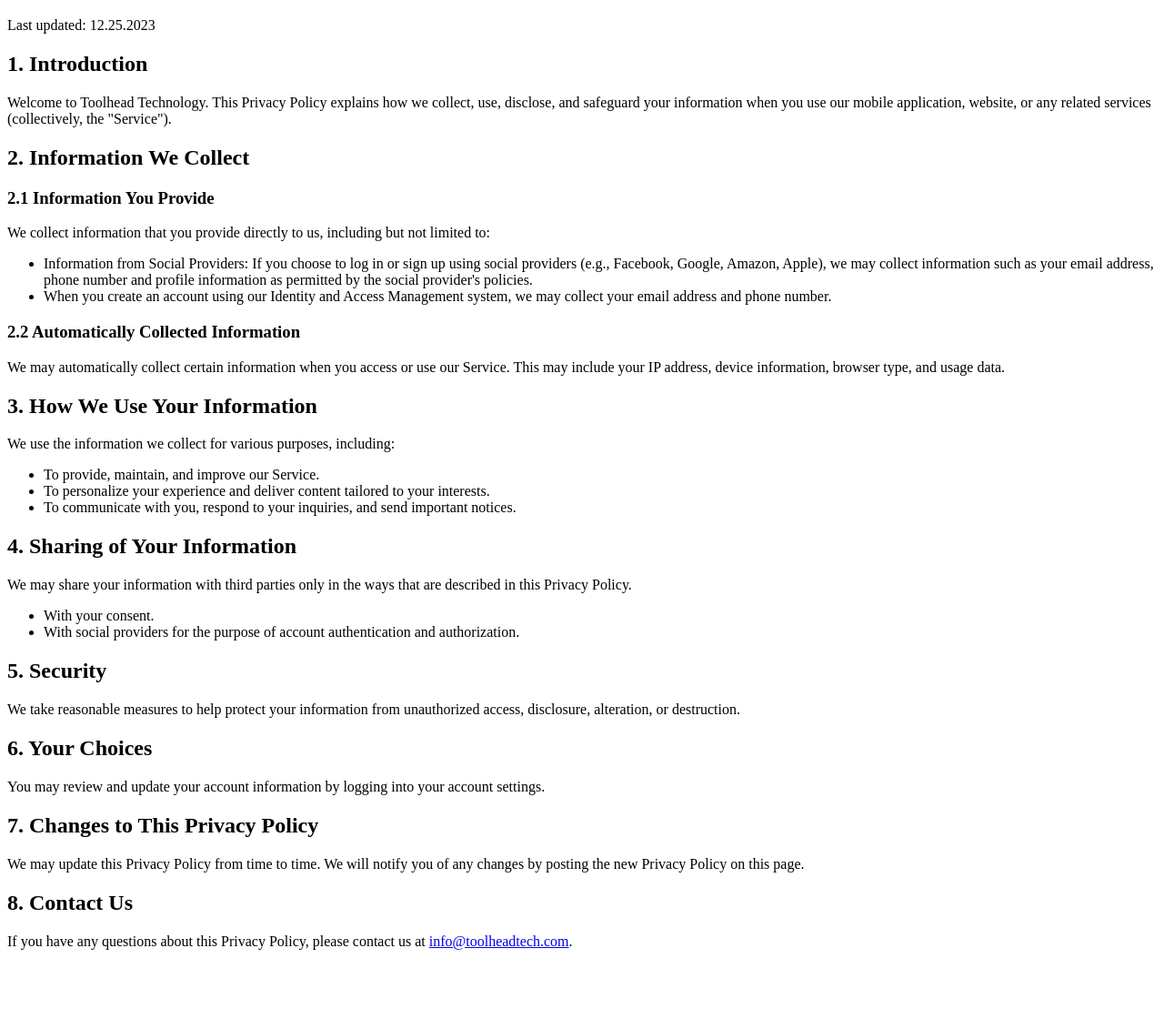
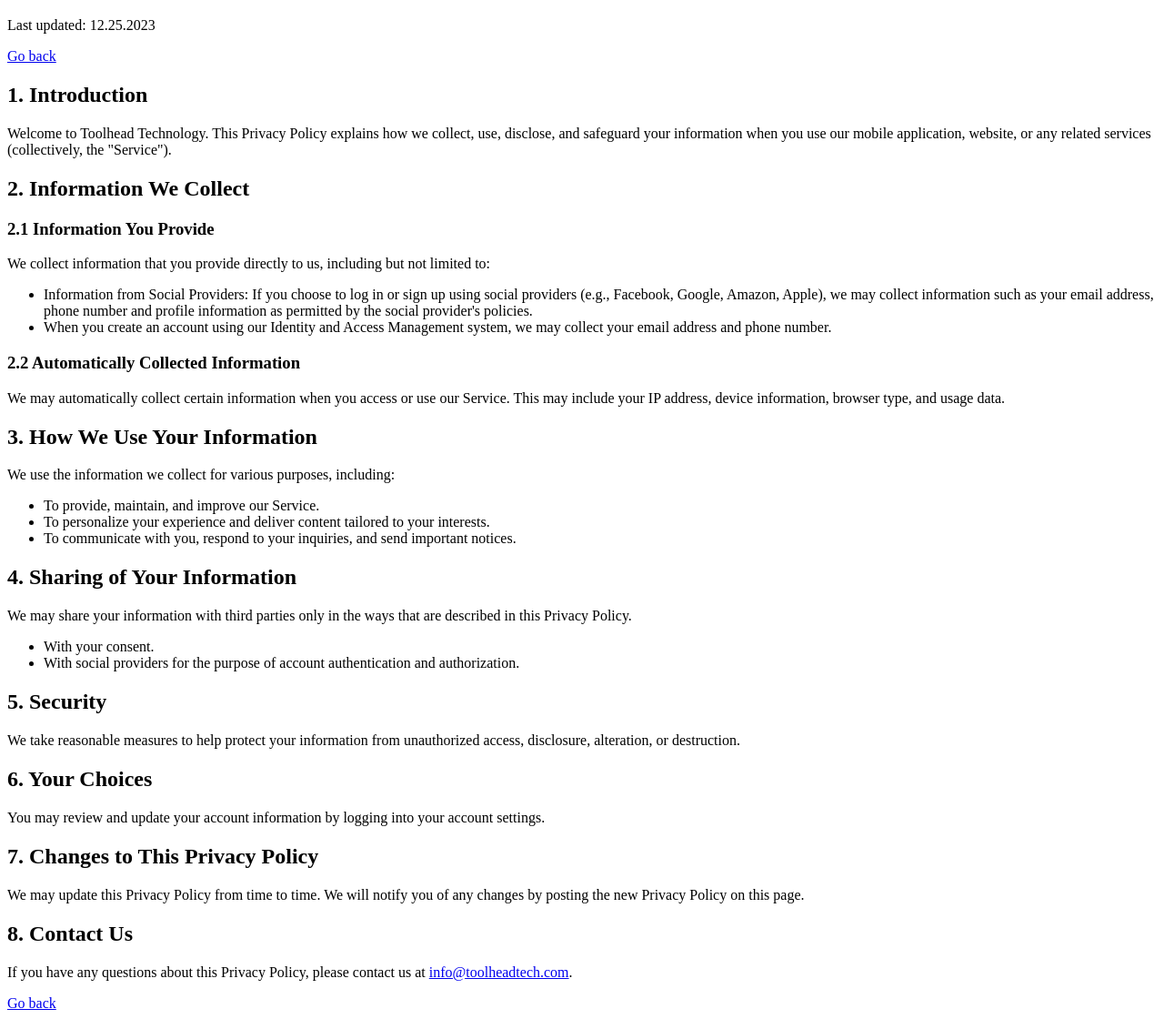
Before and after one commit to BrandonSRutledge/PrivacyPolicy, a plain HTML site: page PrivacyPolicy.html in a window 1280 px wide. Shown: the part 61-1181 px from the top of the page at 91% size. Before the commit the page ends 1121 px from the top, so only its background shows below. Drawn offline with Linux system fonts and the light colour scheme.

Commit message:
Added navigation between pages

```diff
--- a/PrivacyPolicy.html
+++ b/PrivacyPolicy.html
@@ -13,6 +13,7 @@
     <header>
         <h1>Privacy Policy for Toolhead Technology</h1>
         <p>Last updated: 12.25.2023</p>
+        <a href=index.html>Go back</a>
     </header>
 
     <section>
@@ -71,6 +72,7 @@
     <section>
         <h2>8. Contact Us</h2>
         <p>If you have any questions about this Privacy Policy, please contact us at  <a href="mailto:info@toolheadtech.com">info@toolheadtech.com</a>.</p>
+        <a href=index.html>Go back</a>
     </section>
 
 </body>
```
Also changed, not shown: index.html (+1 -1 lines).
